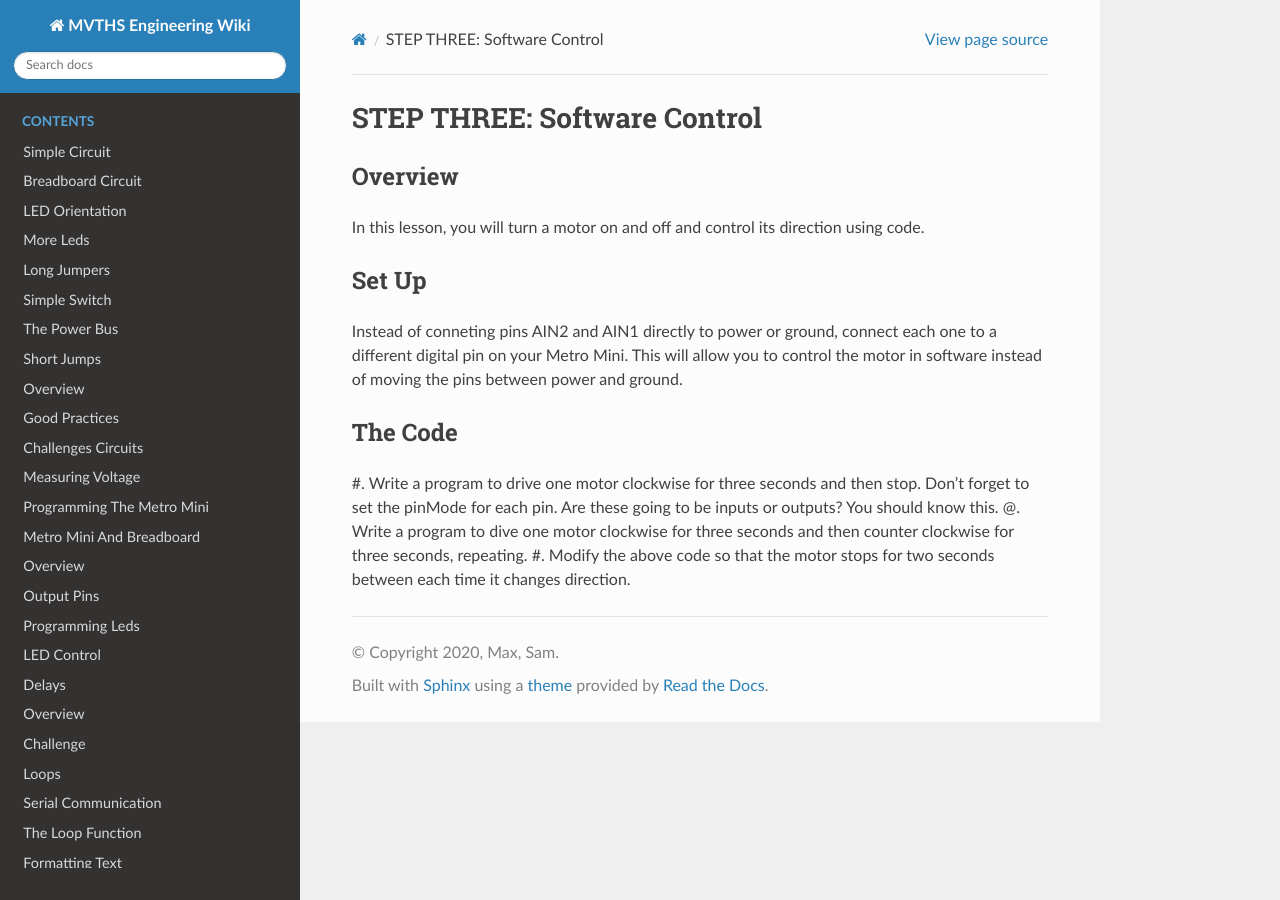
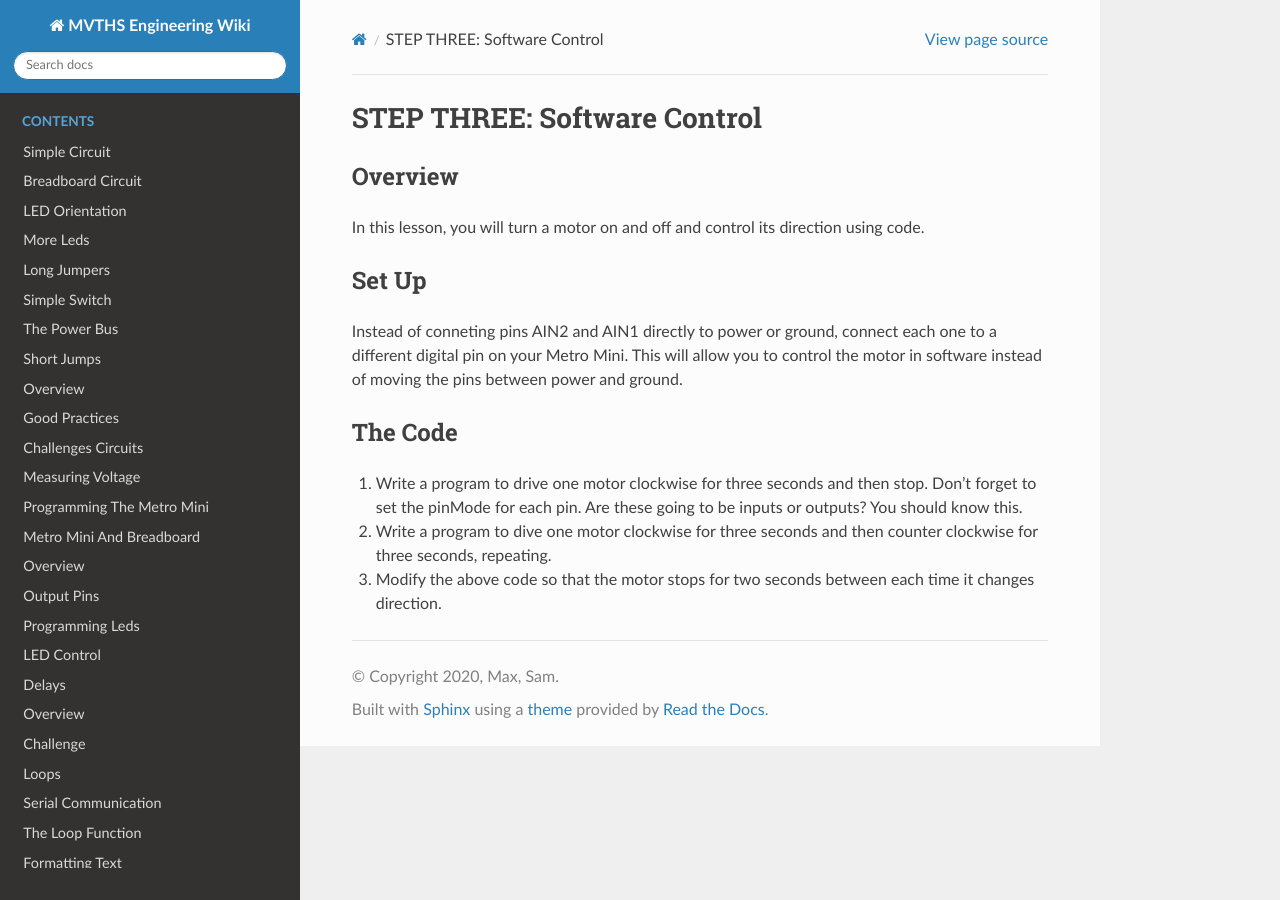
Before and after one commit to maxtkc/mvths-wiki, a Sphinx documentation site: the page built from docs/070xm-sumo-logic-control.rst, in a window 1280 px wide. Built offline with Sphinx 7.4.7 and the Read the Docs theme 2.0.0, drawn with Linux system fonts in a browser that asks for light colours; pages that are not in the unit, such as notebooks, are missing from menus.

```diff
--- a/docs/070xm-sumo-logic-control.rst
+++ b/docs/070xm-sumo-logic-control.rst
@@ -12,5 +12,5 @@ Instead of conneting pins AIN2 and AIN1 directly to power or ground, connect eac
 The Code
 -------
 #. Write a program to drive one motor clockwise for three seconds and then stop. Don't forget to set the pinMode for each pin. Are these going to be inputs or outputs? You should know this.
-@. Write a program to dive one motor clockwise for three seconds and then counter clockwise for three seconds, repeating.
+#. Write a program to dive one motor clockwise for three seconds and then counter clockwise for three seconds, repeating.
 #. Modify the above code so that the motor stops for two seconds between each time it changes direction.
```
